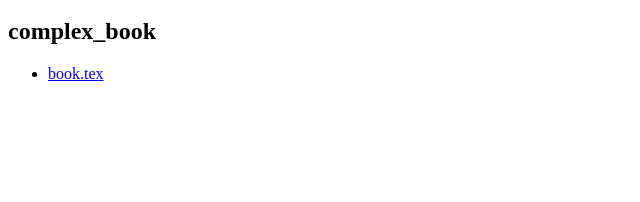
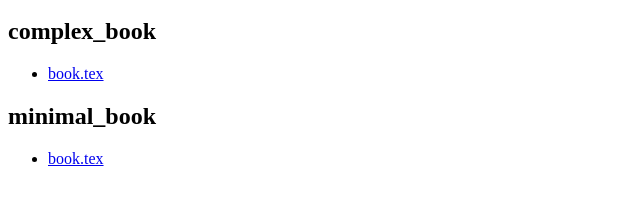
Before and after one commit to poetry-book/examples, a plain HTML site: page index.html in a window 1280 px wide. Shown: the part 100-302 px from the top of the page, without its empty margins (0-640 px from the left). Drawn offline with Linux system fonts and the light colour scheme.

Commit message:
deploy: 20ddd5078fa7f5cb034be39559b8ea3db41753a1

```diff
--- a/index.html
+++ b/index.html
@@ -11,4 +11,8 @@ Examples input <a href="https://github.com/poetry-book/examples">here</a>. Examp
       <ul>
         <li><a href="complex_book/book.tex">book.tex</a></li>
     </ul>
+<h2>minimal_book</h1>
+      <ul>
+        <li><a href="minimal_book/book.tex">book.tex</a></li>
+    </ul>
 </body></html>
```
Also changed, not shown: 1 other file.
